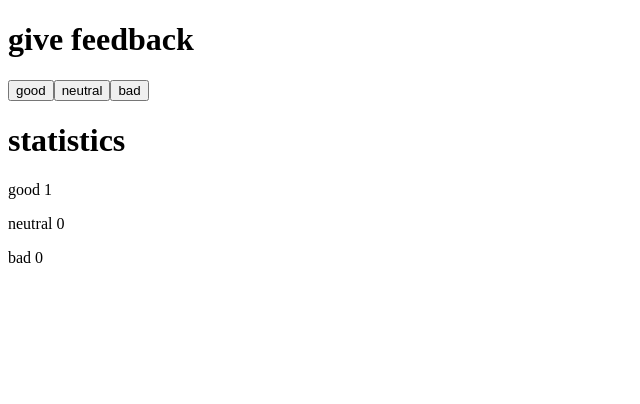
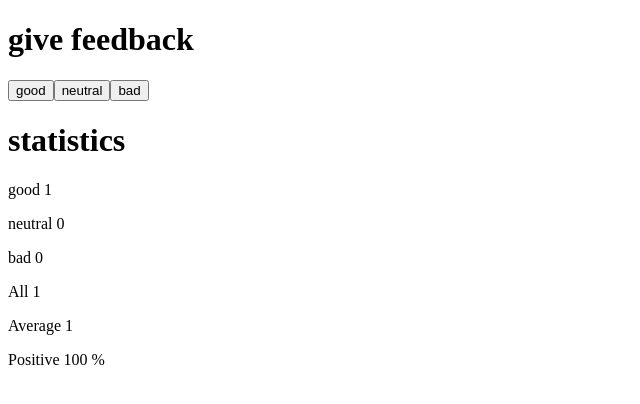
Before and after one commit to salfonsoMB17/FullStackCourse, a React (Vite) app in the folder part1/unicafe/: page / in a window 1280 px wide. Both pictures are taken after a click on the button "good". Shown: the top 404 px of the page, without its empty margins (0-640 px from the left). Built offline with nearby package versions, Linux system fonts and the light colour scheme.

Commit message:
Exercise 1.7: Add statistics with validation for zero feedback

```diff
--- a/part1/unicafe/src/App.jsx
+++ b/part1/unicafe/src/App.jsx
@@ -1,6 +1,25 @@
 import { useState } from 'react'
 
-const Total = ({ name, total }) => {
+const Statistics = ({ goods, neutrals, bads }) => {
+  const total = goods + neutrals + bads
+
+  if (total === 0) {
+    return <p>No feedback given</p>
+  }
+
+  const average = ((goods * 1) + (neutrals * 0) + (bads * -1)) / total
+  const positive = (goods / total) * 100
+
+  return (
+    <div>
+      <p>All {total}</p>
+      <p>Average {average}</p>
+      <p>Positive {positive} %</p>
+    </div>
+  )
+}
+
+const Totals = ({ name, total }) => {
   return (
     <div>
       <p>{name} {total}</p>
@@ -48,9 +67,10 @@ const App = () => {
       <Button handleClick={handleNeutralClick} text='neutral' />
       <Button handleClick={handleBadClick} text='bad' />
       <Header name="statistics" />
-      <Total name="good" total={good} />
-      <Total name="neutral" total={neutral} />
-      <Total name="bad" total={bad} />
+      <Totals  name="good" total={good} />
+      <Totals  name="neutral" total={neutral} />
+      <Totals  name="bad" total={bad} />
+      <Statistics goods={good} neutrals={neutral} bads={bad}/>
     </div>
   )
 }
```
